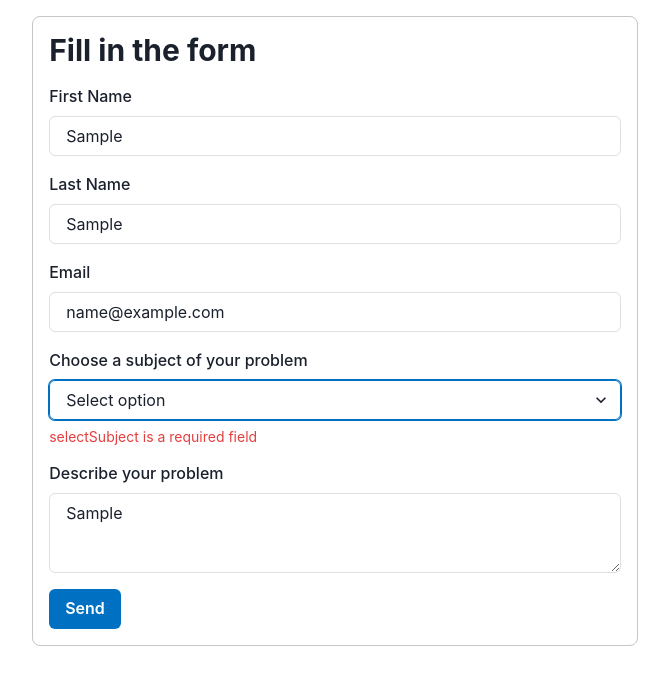
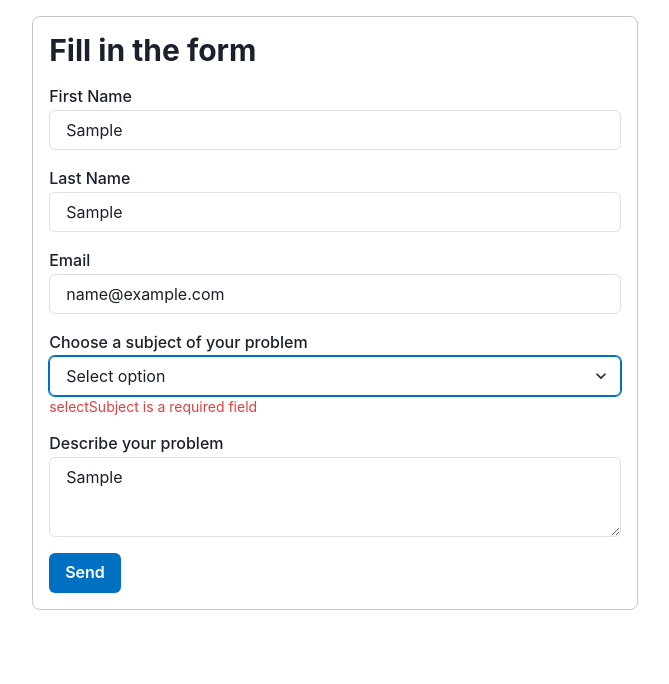
Before and after one commit to szkola-reacta/team-paris-app, a React (Create React App) app: page /contact-form in a window 1280 px wide. Both pictures are taken after typing "Sample", "Sample", "name@example.com", "Sample" into the empty fields and a click on the button "Send". Shown: the top 684 px of the page, without its empty margins (305-974 px from the left). Built offline with nearby package versions, Linux system fonts and the light colour scheme.

Commit message:
fixed problems with form submitting, added basic routing

```diff
--- /dev/null
+++ b/src/components/CustomButton/CustomButton.jsx
@@ -0,0 +1,9 @@
+import React from 'react';
+
+import { Button } from '@chakra-ui/react';
+
+const CustomButton = ({ children, ...props }) => {
+  return <Button {...props}>{children}</Button>;
+};
+
+export default CustomButton;
--- a/src/components/CustomInput/CustomInput.jsx
+++ b/src/components/CustomInput/CustomInput.jsx
@@ -7,14 +7,25 @@ import {
   FormErrorMessage,
 } from '@chakra-ui/react';
 
-const TextInput = ({ formState, register, label, inputTitle, inputType }) => (
-  <FormControl id={label} isInvalid={formState.errors[label]}>
-    <FormLabel mt={4} htmlFor={label}>
-      {inputTitle}
-    </FormLabel>
-    <Input type={inputType} {...register(label)} />
-    <FormErrorMessage>{formState.errors[label]?.message}</FormErrorMessage>
-  </FormControl>
-);
+const CustomInput = ({
+  formState: { errors },
+  register,
+  label,
+  inputTitle,
+  inputType,
+  disabled,
+}) => {
+  return (
+    <FormControl id={label} isInvalid={errors[label]}>
+      <FormLabel mt={4} mb={0.5} htmlFor={label}>
+        {inputTitle}
+      </FormLabel>
+      <Input type={inputType} {...register(label)} disabled={disabled} />
+      <FormErrorMessage mt={0.5} mb={0}>
+        {errors[label]?.message}
+      </FormErrorMessage>
+    </FormControl>
+  );
+};
 
-export default TextInput;
+export default CustomInput;
--- a/src/components/Form/Form.jsx
+++ b/src/components/Form/Form.jsx
@@ -1,7 +1,13 @@
 import React, { useState } from 'react';
 
+import {
+  BrowserRouter as Router,
+  Switch,
+  Route,
+  Redirect,
+} from 'react-router-dom';
 import { useForm } from 'react-hook-form';
-import { Button, Container, Flex, Box } from '@chakra-ui/react';
+import { Container, Flex, Box } from '@chakra-ui/react';
 
 import { yupResolver } from '@hookform/resolvers/yup';
 import * as yup from 'yup';
@@ -11,7 +17,9 @@ import {
   CustomInput,
   SelectInput,
   TextareaInput,
+  CustomButton,
 } from '../index.js';
+
 import ConfirmationPage from '../../pages/ConfirmationPage/ConfirmationPage.jsx';
 
 const schema = yup.object().shape({
@@ -44,31 +52,39 @@ const defaultValues = {
 
 const Form = () => {
   const [isSubmitted, setIsSubmitted] = useState(false);
-  const [isLoading, setIsLoading] = useState(false);
+
   const { register, handleSubmit, formState, reset } = useForm({
     defaultValues,
     resolver: yupResolver(schema),
   });
 
-  const onSubmit = (data) => {
-    setIsLoading(true); //weak solution :/
+  const { isSubmitting } = formState;
+
+  const onSubmit = async (data) => {
+    return await new Promise((resolve) => {
       setTimeout(() => {
-      alert(JSON.stringify(data, null, 2));
         setIsSubmitted(true);
         reset({ ...defaultValues });
-      setIsLoading(false);
+        resolve(alert(JSON.stringify(data, null, 2)));
       }, 3000);
+    });
   };
 
   return (
-    <Box height='100%' boxSizing='border-box'>
-      {!isSubmitted ? (
+    <Router>
+      {isSubmitted ? (
+        <Redirect to='/contact-form/confirmation-page' />
+      ) : (
+        <Redirect to='/contact-form' />
+      )}
+      <Box height='100%' boxSizing='border-box' my={!isSubmitted ? '1em' : '0'}>
+        <Switch>
+          <Route path='/contact-form' exact>
             <form onSubmit={handleSubmit(onSubmit)}>
               <Container
                 border='1px solid #c6c6c6'
                 borderRadius='lg'
                 height='auto'
-            my='1em'
               >
                 <FormHeader />
                 <Flex flexDirection='column'>
@@ -78,6 +94,7 @@ const Form = () => {
                     formState={formState}
                     inputTitle='First Name'
                     inputType='text'
+                    disabled={isSubmitting}
                   />
                   <CustomInput
                     label='lastName'
@@ -85,6 +102,7 @@ const Form = () => {
                     formState={formState}
                     inputTitle='Last Name'
                     inputType='text'
+                    disabled={isSubmitting}
                   />
                   <CustomInput
                     label='email'
@@ -92,12 +110,14 @@ const Form = () => {
                     formState={formState}
                     inputTitle='Email'
                     inputType='email'
+                    disabled={isSubmitting}
                   />
                   <SelectInput
                     label='selectSubject'
                     register={register}
                     formState={formState}
                     placeholder='Select option'
+                    disabled={isSubmitting}
                   >
                     <option value='general'>General</option>
                     <option value='booking-a-room'>Booking a room</option>
@@ -109,28 +129,32 @@ const Form = () => {
                     register={register}
                     formState={formState}
                     placeholder='Write your message here...'
+                    disabled={isSubmitting}
                   />
-              <Button
+                  <CustomButton
+                    type='submit'
                     colorScheme='blue'
                     alignSelf='flex-start'
                     my={4}
-                isLoading={isLoading}
+                    isLoading={isSubmitting}
                     loadingText='Sending'
-                type='submit'
                   >
                     Send
-              </Button>
+                  </CustomButton>
                 </Flex>
               </Container>
             </form>
-      ) : (
+          </Route>
+          <Route path='/contact-form/confirmation-page' exact>
             <ConfirmationPage
               mainText='Thank you! Our team will answer as soon as possible.'
               buttonLabel='Go back'
-          onClick={() => setIsSubmitted(!isSubmitted)}
+              onClick={() => setIsSubmitted(false)}
             />
-      )}
+          </Route>
+        </Switch>
       </Box>
+    </Router>
   );
 };
 
--- a/src/components/SelectInput/SelectInput.jsx
+++ b/src/components/SelectInput/SelectInput.jsx
@@ -6,13 +6,24 @@ import {
 } from '@chakra-ui/react';
 import React from 'react';
 
-const SelectInput = ({ formState, register, label, placeholder, children }) => (
-  <FormControl id={label} isInvalid={formState.errors[label]}>
-    <FormLabel mt={4}>Choose a subject of your problem</FormLabel>
-    <Select placeholder={placeholder} {...register(label)}>
+const SelectInput = ({
+  formState: { errors },
+  register,
+  label,
+  placeholder,
+  children,
+  disabled,
+}) => (
+  <FormControl id={label} isInvalid={errors[label]}>
+    <FormLabel mt={4} mb={0.5}>
+      Choose a subject of your problem
+    </FormLabel>
+    <Select placeholder={placeholder} {...register(label)} disabled={disabled}>
       {children}
     </Select>
-    <FormErrorMessage>{formState.errors[label]?.message}</FormErrorMessage>
+    <FormErrorMessage mt={0.5} mb={0}>
+      {errors[label]?.message}
+    </FormErrorMessage>
   </FormControl>
 );
 
--- a/src/components/TextareaInput/TextareaInput.jsx
+++ b/src/components/TextareaInput/TextareaInput.jsx
@@ -6,11 +6,25 @@ import {
 } from '@chakra-ui/react';
 import React from 'react';
 
-const TextareaInput = ({ formState, register, label, placeholder }) => (
-  <FormControl id={label} isInvalid={formState.errors[label]}>
-    <FormLabel mt={4}>Describe your problem</FormLabel>
-    <Textarea placeholder={placeholder} {...register(label)} />
-    <FormErrorMessage>{formState.errors[label]?.message}</FormErrorMessage>
+const TextareaInput = ({
+  formState: { errors },
+  register,
+  label,
+  placeholder,
+  disabled,
+}) => (
+  <FormControl id={label} isInvalid={errors[label]}>
+    <FormLabel mt={4} mb={0.5}>
+      Describe your problem
+    </FormLabel>
+    <Textarea
+      placeholder={placeholder}
+      {...register(label)}
+      disabled={disabled}
+    />
+    <FormErrorMessage mt={0.5} mb={0}>
+      {errors[label]?.message}
+    </FormErrorMessage>
   </FormControl>
 );
 
--- a/src/components/index.js
+++ b/src/components/index.js
@@ -2,3 +2,4 @@ export { default as FormHeader } from './FormHeader/FormHeader';
 export { default as CustomInput } from './CustomInput/CustomInput';
 export { default as SelectInput } from './SelectInput/SelectInput';
 export { default as TextareaInput } from './TextareaInput/TextareaInput';
+export { default as CustomButton } from './CustomButton/CustomButton';
--- a/src/index.css
+++ b/src/index.css
@@ -1,11 +1,11 @@
+* {
+  margin: 0;
+  padding: 0;
+}
+
 html {
   height: 100%;
   width: 100%;
-}
-
-* {
-  margin: 0;
-  padding: 0;
 }
 
 body {
@@ -20,6 +20,8 @@ body {
 #root,
 form {
   height: 100%;
+  margin: 0;
+  padding: 0;
 }
 
 code {
--- a/src/pages/ConfirmationPage/ConfirmationPage.jsx
+++ b/src/pages/ConfirmationPage/ConfirmationPage.jsx
@@ -1,8 +1,10 @@
 import React from 'react';
 
-import { Flex, Text, Button } from '@chakra-ui/react';
+import { Flex, Text } from '@chakra-ui/react';
+import { CustomButton } from '../../components';
 
-const ConfirmationPage = ({ onClick, mainText, buttonLabel }) => (
+const ConfirmationPage = ({ onClick, mainText, buttonLabel }) => {
+  return (
     <Flex
       height='100%'
       maxWidth='60ch'
@@ -12,6 +14,7 @@ const ConfirmationPage = ({ onClick, mainText, buttonLabel }) => (
       margin='0 auto'
       flexDirection='column'
       backgroundColor='#f2f2f2'
+      mt='0'
     >
       <Text
         backgroundColor='blue.600'
@@ -21,7 +24,7 @@ const ConfirmationPage = ({ onClick, mainText, buttonLabel }) => (
       >
         {mainText}
       </Text>
-    <Button
+      <CustomButton
         mt='2em'
         colorScheme='blue'
         variant='outline'
@@ -29,8 +32,9 @@ const ConfirmationPage = ({ onClick, mainText, buttonLabel }) => (
         onClick={onClick}
       >
         {buttonLabel}
-    </Button>
+      </CustomButton>
     </Flex>
   );
+};
 
 export default ConfirmationPage;
```
Lines whose indentation alone changed are shown as unchanged.
